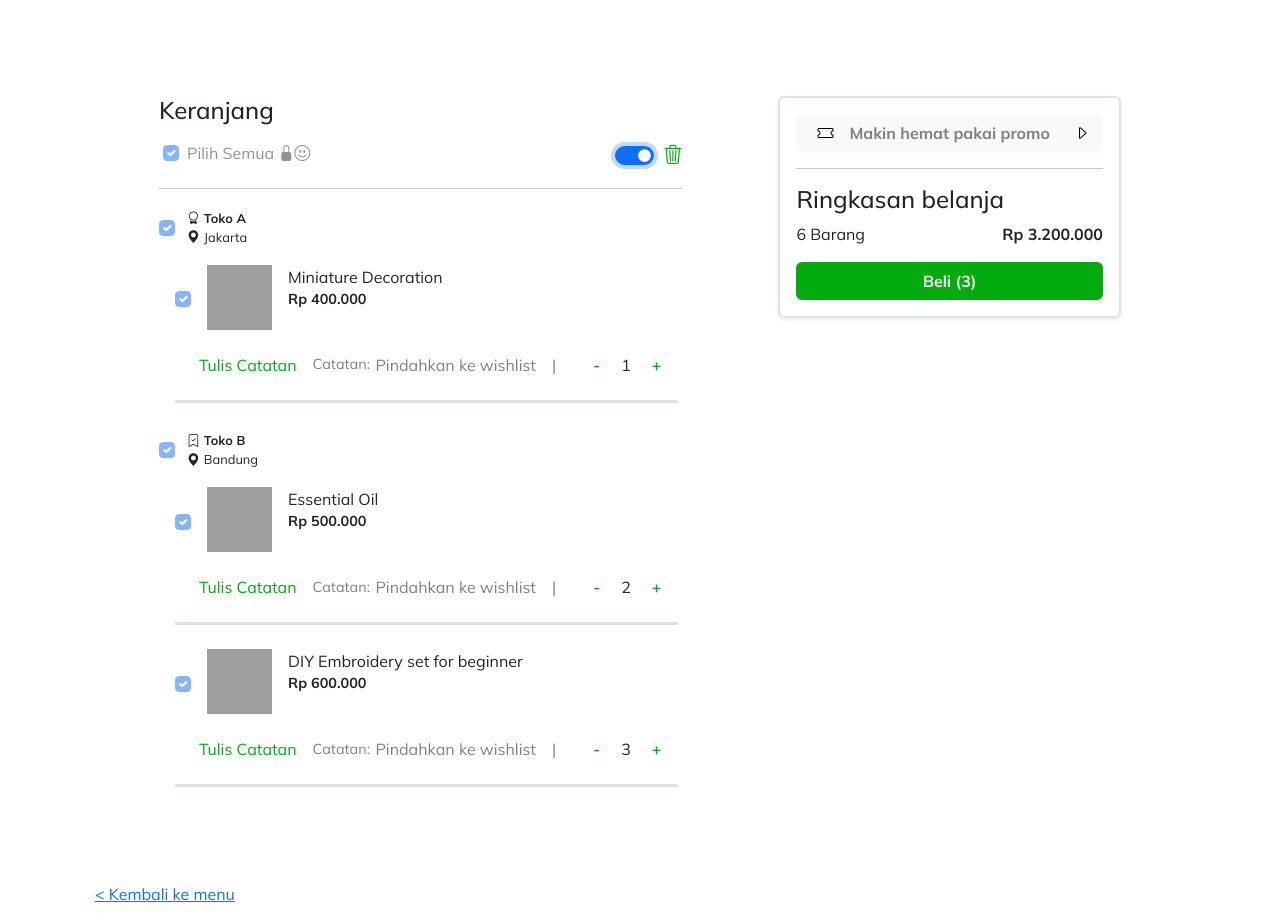
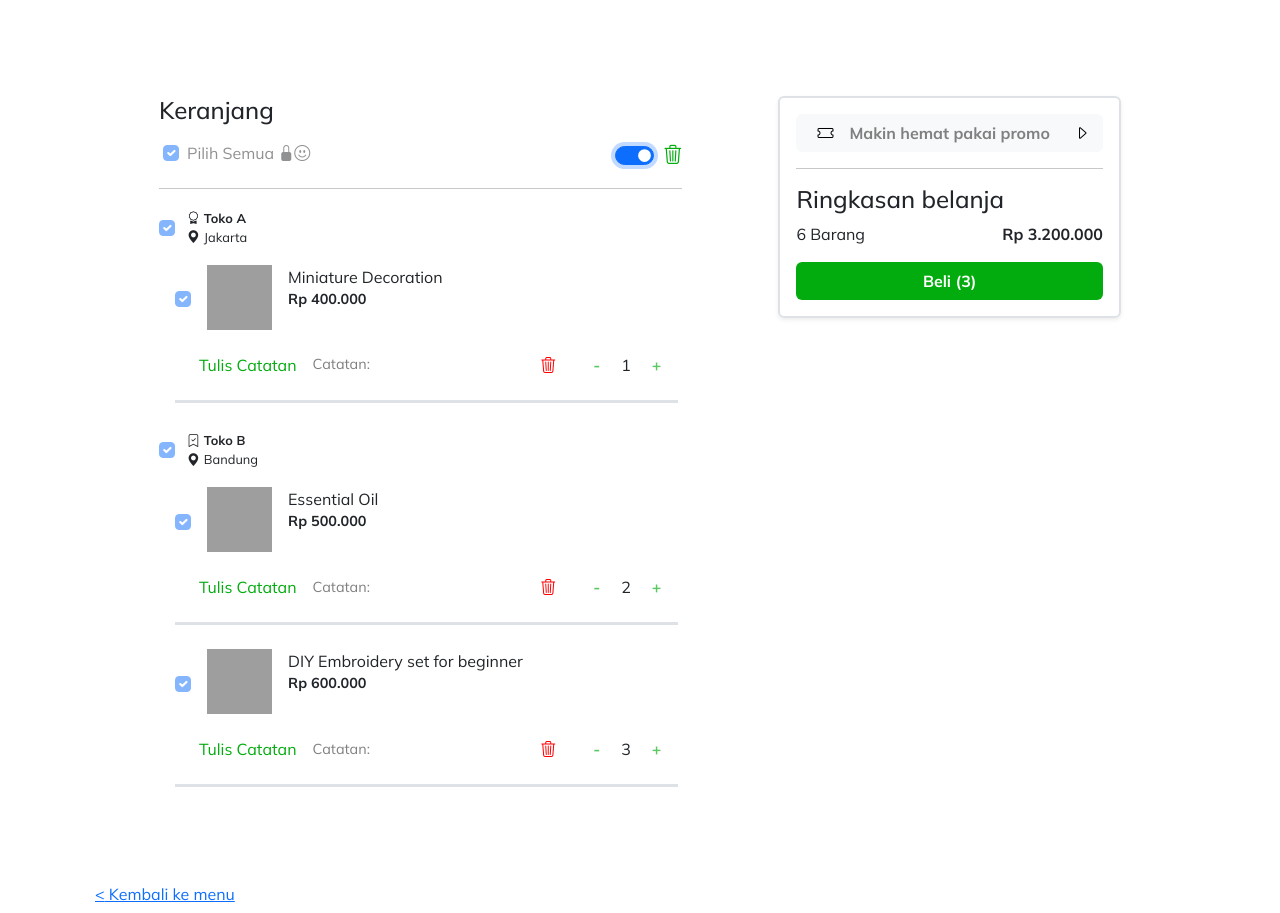
Before and after one commit to Gameciel/emerce-app-exercise, a React (Create React App) app: page /cart in a window 1280 px wide. Both pictures are taken after a click on the switch 634 px from the left and 155 px from the top of the page. Built offline with nearby package versions, Linux system fonts and the light colour scheme; grey boxes are pictures that could not be loaded; a web font is replaced by a local one.

Commit message:
base features completed

```diff
--- a/src/components/Carts/ItemDetail.jsx
+++ b/src/components/Carts/ItemDetail.jsx
@@ -1,9 +1,14 @@
 import React, { useEffect, useState } from "react";
 import { useDispatch, useSelector } from "react-redux";
-import { decrementByOne, incrementByOne } from "../../redux/action/action";
+import {
+	decrementByOne,
+	incrementByOne,
+	hardDeleteItem,
+} from "../../redux/action/action";
 
 export default function ItemDetail(props) {
 	const dispatch = useDispatch();
+	const appSetting = useSelector(state => state.appSetting);
 
 	return (
 		<>
@@ -38,12 +43,22 @@ export default function ItemDetail(props) {
 					</div>
 				</div>
 				<div className="d-flex flex-row align-items-center">
+					{appSetting.deleteMode ? (
+						<i
+							onClick={() => dispatch(hardDeleteItem(props.queryData.id))}
+							style={{ color: "red" }}
+							className="bi bi-trash3"
+						></i>
+					) : (
+						<>
 							<div className="ms-auto" style={{ color: "grey" }}>
 								Pindahkan ke wishlist
 							</div>
 							<div className="ms-3" style={{ color: "grey" }}>
 								|
 							</div>
+						</>
+					)}
 
 					<div className="d-flex flex-row ms-4 me-1 align-items-center">
 						<button
@@ -51,6 +66,7 @@ export default function ItemDetail(props) {
 							className="btn btn-link me-2 fw-bold"
 							style={{ textDecoration: "none", color: "#03AC0E" }}
 							onClick={() => dispatch(decrementByOne(props.queryData.id))}
+							disabled={appSetting.deleteMode}
 						>
 							-
 						</button>
@@ -60,6 +76,7 @@ export default function ItemDetail(props) {
 							className="btn btn-link ms-2 fw-bold"
 							style={{ textDecoration: "none", color: "#03AC0E" }}
 							onClick={() => dispatch(incrementByOne(props.queryData.id))}
+							disabled={appSetting.deleteMode}
 						>
 							+
 						</button>
--- a/src/components/MainMenu.jsx
+++ b/src/components/MainMenu.jsx
@@ -86,13 +86,18 @@ export default function MainMenu() {
 				<hr />
 				<p className="mb-0">
 					{" "}
-					<i className="bi bi-info-circle"></i> Edit <b>store</b> data on:
-					src/fake-api
+					<i className="bi bi-info-circle"></i> Edit <b>cart</b> data on:
+					src/redux/reducers/cartData.js
 				</p>
 				<p className="mb-0">
 					{" "}
-					<i className="bi bi-info-circle"></i> Edit <b>cart</b> data on:
-					src/redux/reducers/cartData.js
+					<i className="bi bi-info-circle"></i> Edit <b>store</b> data on:
+					src/fake-api/db.json
+				</p>
+				<p className="mb-0">
+					{" "}
+					<i className="bi bi-info-circle"></i> Start{" "}
+					<b>db-json @ port 2000 </b> or adjust it on src/fake-api/API_URL.js
 				</p>
 			</div>
 
--- a/src/pages/Cart.jsx
+++ b/src/pages/Cart.jsx
@@ -1,17 +1,19 @@
 import React, { useEffect, useState } from "react";
-import { useSelector } from "react-redux";
-
+import { useDispatch, useSelector } from "react-redux";
+import { toggleDeleteMode } from "../redux/action/action";
 import { Link } from "react-router-dom";
 import CartDetailByStore from "../components/Carts/CartDetailByStore";
 
 export default function Cart() {
 	const cartData = useSelector(state => state.cart);
+	const appSetting = useSelector(state => state.appSetting);
 
 	const [itemByStore, setItemByStore] = useState();
 	const [isBusy, setBusy] = useState(true);
 	const [totalBill, setTotalBill] = useState(0);
 	const [totalItem, setTotalItem] = useState(0);
 
+	const dispatch = useDispatch();
 	useEffect(() => {
 		setItemByStore(groupItemByStore(cartData));
 		setTotalBill(getTotalBill);
@@ -77,6 +79,7 @@ export default function Cart() {
 										type="checkbox"
 										role="switch"
 										id="flexSwitchCheckDefault"
+										onClick={e => dispatch(toggleDeleteMode(e.target.checked))}
 									/>
 									<label
 										className="form-check-label"
--- a/src/redux/action/action.js
+++ b/src/redux/action/action.js
@@ -24,3 +24,21 @@ export const addItemToCart = item => {
 		});
 	};
 };
+
+export const toggleDeleteMode = boolean => {
+	return dispatch => {
+		dispatch({
+			type: "TOGGLE_DELETE_MODE",
+			payload: boolean,
+		});
+	};
+};
+
+export const hardDeleteItem = itemID => {
+	return dispatch => {
+		dispatch({
+			type: "HARD_DELETE_ITEM",
+			payload: itemID,
+		});
+	};
+};
--- a/src/redux/reducers/appSetting.js
+++ b/src/redux/reducers/appSetting.js
@@ -4,14 +4,11 @@ const init_state = {
 };
 export const appSettingReducer = (state = init_state, action) => {
 	switch (action.type) {
-		case "TOGGLE_ON_DELETE_MODE":
-			return { ...state, deleteMode: true };
+		case "TOGGLE_DELETE_MODE":
+			return { ...state, deleteMode: action.payload };
 
-		case "TOGGLE_OFF_DELETE_MODE":
-			return { ...state, deleteMode: false };
-
-		case "TOGGLE_ADD_NOTE":
-			return { ...state, addNote: action.payload };
+		// case "TOGGLE_ADD_NOTE":
+		// 	return { ...state, addNote: action.payload };
 
 		default:
 			return { ...state, deleteMode: false };
--- a/src/redux/reducers/cartData.js
+++ b/src/redux/reducers/cartData.js
@@ -70,8 +70,8 @@ export const cartReducer = (state = init_state, action) => {
 		// case "MODIFY_NOTE":
 		// 	return state;
 
-		case "HARD_DELETE":
-			return state;
+		case "HARD_DELETE_ITEM":
+			return state.filter(item => item.id !== action.payload);
 
 		case "ADD_ITEM_TO_CART":
 			if (state.some(value => value.id === action.payload.id)) {
--- a/src/redux/reducers/index.js
+++ b/src/redux/reducers/index.js
@@ -1,8 +1,9 @@
 import { combineReducers } from "@reduxjs/toolkit";
-// import { appSettingReducer } from "./appSetting";
+import { appSettingReducer } from "./appSetting";
+
 import { cartReducer } from "./cartData";
-
 
 export const rootReducer = combineReducers({
 	cart: cartReducer,
+	appSetting: appSettingReducer,
 });
```
Lines whose indentation alone changed are shown as unchanged.
